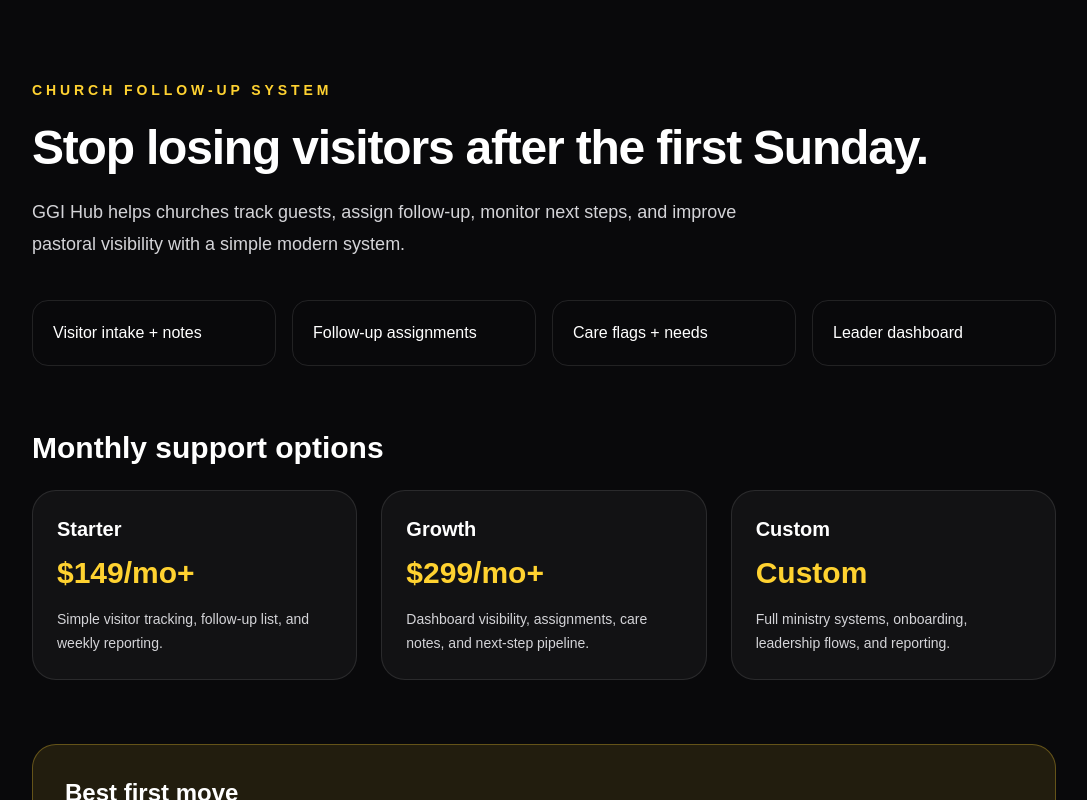
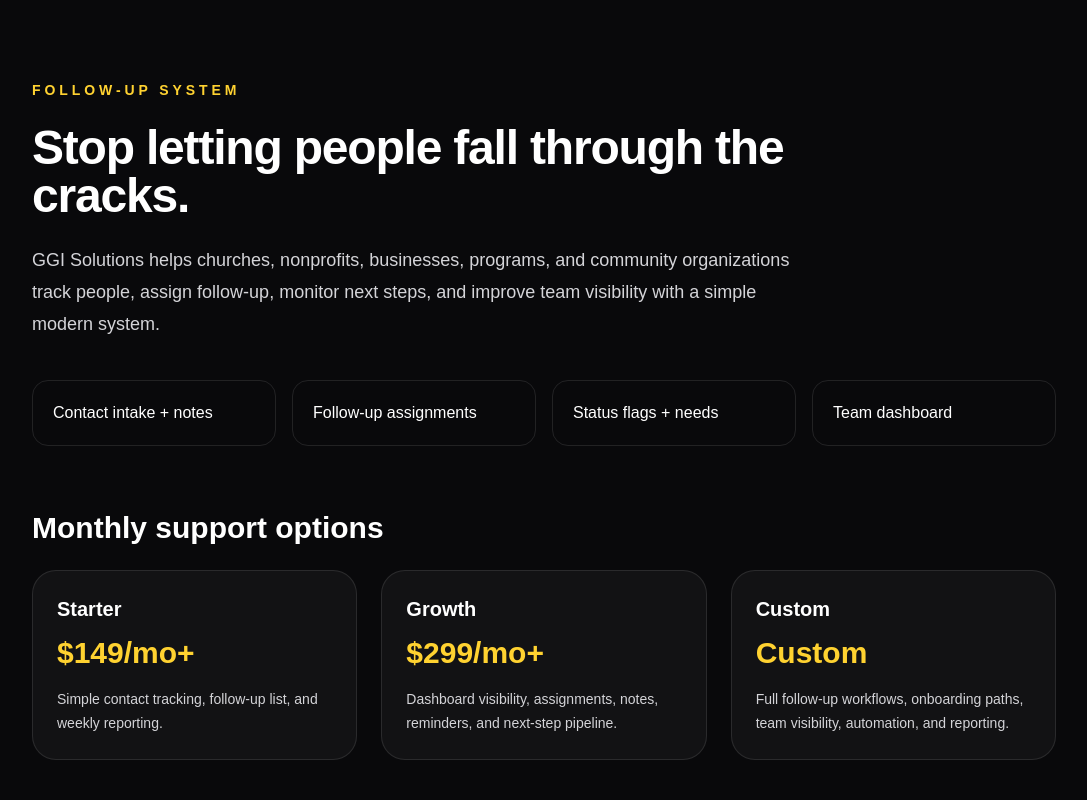
Before and after one commit to Pastorreno/ggi-app-starter, a Next.js app: page /church-follow-up in a window 1280 px wide. Shown: the top 800 px of the page, without its empty margins (96-1183 px from the left). Built offline with nearby package versions, Linux system fonts and the light colour scheme.

Commit message:
Make follow-up system universal instead of church-only

```diff
--- a/src/app/church-follow-up/page.tsx
+++ b/src/app/church-follow-up/page.tsx
@@ -1,26 +1,26 @@
 import Link from 'next/link'
 
 const tiers = [
-  { name: 'Starter', price: '$149/mo+', details: 'Simple visitor tracking, follow-up list, and weekly reporting.' },
-  { name: 'Growth', price: '$299/mo+', details: 'Dashboard visibility, assignments, care notes, and next-step pipeline.' },
-  { name: 'Custom', price: 'Custom', details: 'Full ministry systems, onboarding, leadership flows, and reporting.' },
+  { name: 'Starter', price: '$149/mo+', details: 'Simple contact tracking, follow-up list, and weekly reporting.' },
+  { name: 'Growth', price: '$299/mo+', details: 'Dashboard visibility, assignments, notes, reminders, and next-step pipeline.' },
+  { name: 'Custom', price: 'Custom', details: 'Full follow-up workflows, onboarding paths, team visibility, automation, and reporting.' },
 ]
 
-export default function ChurchFollowUpPage() {
+export default function FollowUpSystemPage() {
   return (
     <main className="min-h-screen bg-zinc-950 px-6 py-20 text-white">
       <div className="mx-auto max-w-5xl">
-        <p className="text-sm font-semibold uppercase tracking-[0.28em] text-amber-300">Church Follow-Up System</p>
-        <h1 className="mt-6 max-w-4xl text-5xl font-bold tracking-tight">Stop losing visitors after the first Sunday.</h1>
+        <p className="text-sm font-semibold uppercase tracking-[0.28em] text-amber-300">Follow-Up System</p>
+        <h1 className="mt-6 max-w-4xl text-5xl font-bold tracking-tight">Stop letting people fall through the cracks.</h1>
         <p className="mt-6 max-w-3xl text-lg leading-8 text-zinc-300">
-          GGI Hub helps churches track guests, assign follow-up, monitor next steps, and improve pastoral visibility with a simple modern system.
+          GGI Solutions helps churches, nonprofits, businesses, programs, and community organizations track people, assign follow-up, monitor next steps, and improve team visibility with a simple modern system.
         </p>
 
         <div className="mt-10 grid gap-4 sm:grid-cols-2 lg:grid-cols-4">
-          <div className="rounded-2xl border border-white/10 p-5">Visitor intake + notes</div>
+          <div className="rounded-2xl border border-white/10 p-5">Contact intake + notes</div>
           <div className="rounded-2xl border border-white/10 p-5">Follow-up assignments</div>
-          <div className="rounded-2xl border border-white/10 p-5">Care flags + needs</div>
-          <div className="rounded-2xl border border-white/10 p-5">Leader dashboard</div>
+          <div className="rounded-2xl border border-white/10 p-5">Status flags + needs</div>
+          <div className="rounded-2xl border border-white/10 p-5">Team dashboard</div>
         </div>
 
         <section className="mt-16">
@@ -38,7 +38,7 @@
 
         <section className="mt-16 rounded-3xl border border-amber-300/30 bg-amber-300/10 p-8">
           <h2 className="text-2xl font-bold">Best first move</h2>
-          <p className="mt-3 text-zinc-300">Start with a basic follow-up system. Once leaders trust the process, expand into onboarding, care, and leadership development.</p>
+          <p className="mt-3 text-zinc-300">Start with a basic follow-up system. Once the process is trusted, expand into onboarding, communication, automation, and leadership or team development.</p>
         </section>
 
         <div className="mt-10 flex flex-wrap gap-4">
```
